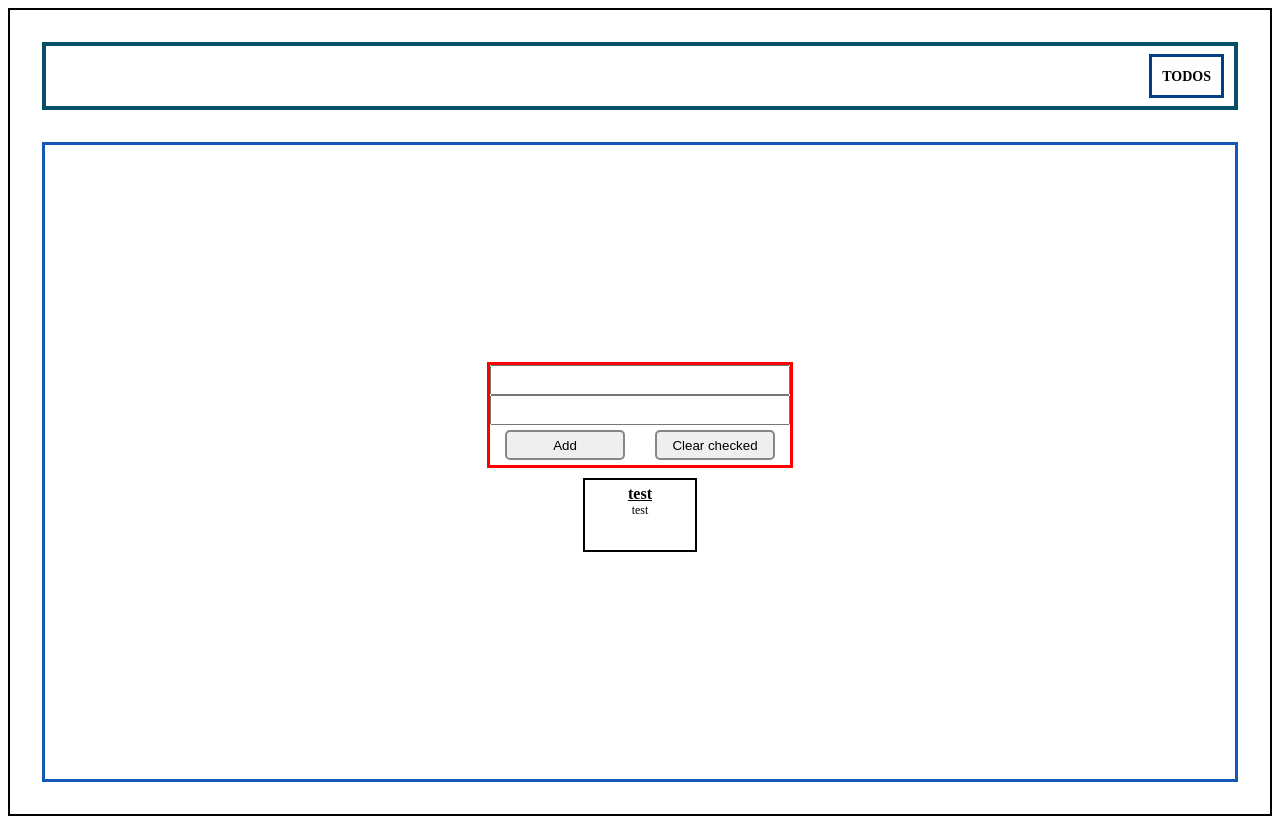
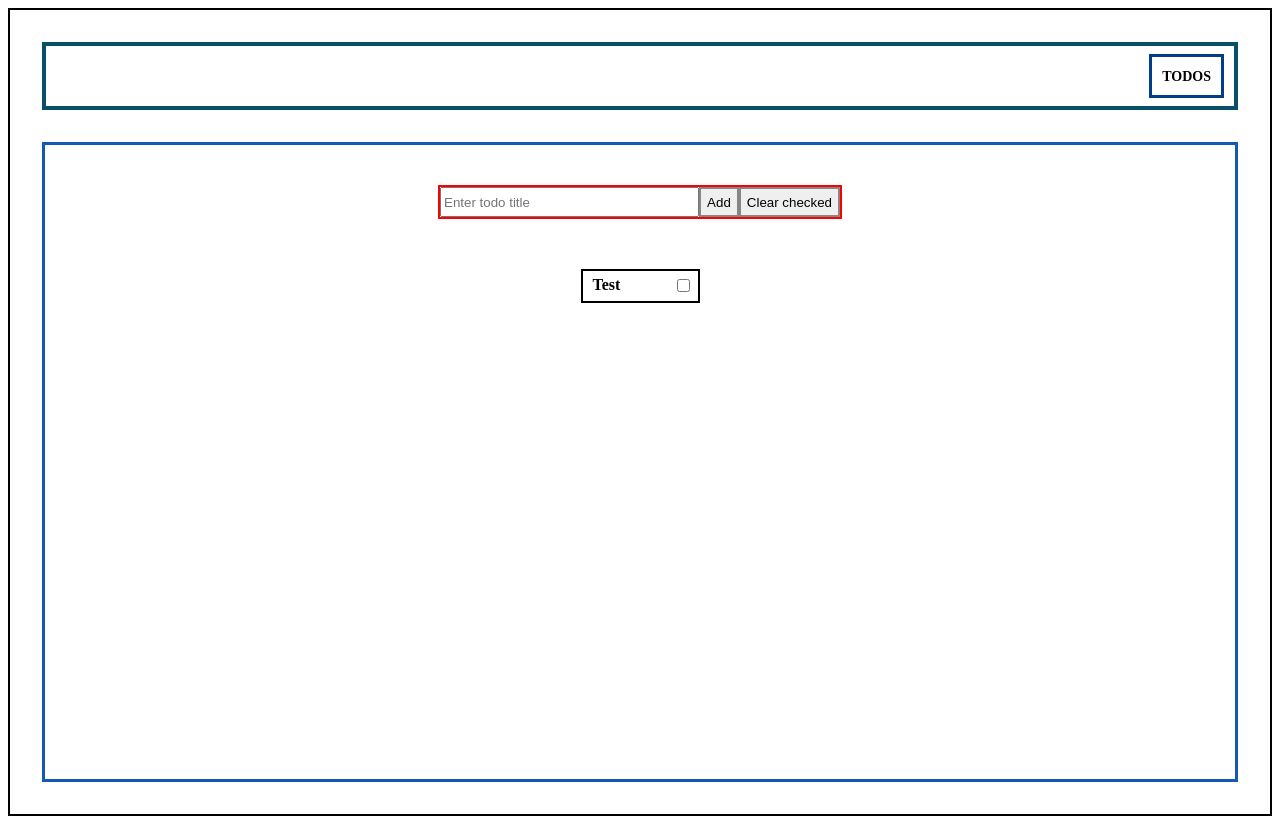
Before and after one commit to EngiFrost/vue-vuex-ts, a Vue app: page / in a window 1280 px wide. Built offline with nearby package versions, Linux system fonts and the light colour scheme.

Commit message:
Refactor UI components for new logic (#10)
Fixes #8

```diff
--- a/src/components/AddTodoForm.vue
+++ b/src/components/AddTodoForm.vue
@@ -1,11 +1,8 @@
 <template>
   <div class="form-wrapper">
-    <input type="text" class="input" />
-    <input type="text" class="input" />
-    <div class="btn-wrapper">
-      <button class="button">Add</button>
-      <button class="button">Clear checked</button>
-    </div>
+    <input type="text" placeholder="Enter todo title" class="input" />
+    <button class="button">Add</button>
+    <button class="button">Clear checked</button>
   </div>
 </template>
 
@@ -14,27 +11,21 @@
 <style lang="scss" scoped>
 .form-wrapper {
   display: flex;
-  flex-direction: column;
-  width: 300px;
-  border: 3px solid red;
+  align-items: center;
+  width: 400px;
+  border: 2px solid red;
+  margin: 40px 0;
 }
 .input {
   display: flex;
+  flex: 1;
   box-sizing: border-box;
-  width: 100%;
   height: 30px;
-}
-
-.btn-wrapper {
-  display: flex;
-  justify-content: space-around;
 }
 .button {
   border: 2px solid rgb(134, 134, 134);
-  border-radius: 5px;
   height: 30px;
-  width: 120px;
-  margin: 5px;
+  white-space: nowrap;
   &:hover {
     background-color: lightgray;
   }
--- a/src/components/TodoBoard.vue
+++ b/src/components/TodoBoard.vue
@@ -12,7 +12,6 @@ import TodoCard from "@/components/TodoCard.vue";
 const todo: Todo = {
   id: "1",
   title: "test",
-  content: "test",
 };
 </script>
 
@@ -24,6 +23,6 @@ const todo: Todo = {
   box-sizing: border-box;
   border: 3px solid rgb(20, 89, 180);
   align-items: center;
-  justify-content: center;
+  justify-content: start;
 }
 </style>
--- a/src/components/TodoCard.vue
+++ b/src/components/TodoCard.vue
@@ -1,7 +1,9 @@
 <template>
   <div class="card">
     <div class="title">{{ props.todo.title }}</div>
-    <div class="content">{{ props.todo.content }}</div>
+    <div>
+      <input type="checkbox" class="checkbox" />
+    </div>
   </div>
 </template>
 
@@ -14,26 +16,26 @@ interface ITodoCardProps {
 const props = defineProps<ITodoCardProps>();
 </script>
 
-<style scoped>
+<style lang="scss" scoped>
 .card {
   display: flex;
-  flex-direction: column;
+  justify-content: space-between;
   border: 2px solid black;
-  align-items: center;
-  justify-content: flex-start;
-  height: fit-content;
   width: fit-content;
-  min-height: 60px;
+  height: 20px;
   min-width: 100px;
-  padding: 5px;
+  padding: 5px 5px 5px 10px;
   margin: 10px;
 }
 .title {
   font-size: 16px;
   font-weight: bold;
-  text-decoration: underline;
+  &::first-letter {
+    text-transform: uppercase;
+  }
 }
-.content {
-  font-size: 12px;
+
+.checkbox {
+  font-size: 16px;
 }
 </style>
--- a/src/types/TodoTypes.ts
+++ b/src/types/TodoTypes.ts
@@ -1,5 +1,4 @@
 export interface Todo {
   id: string;
   title: string;
-  content: string;
 }
```
